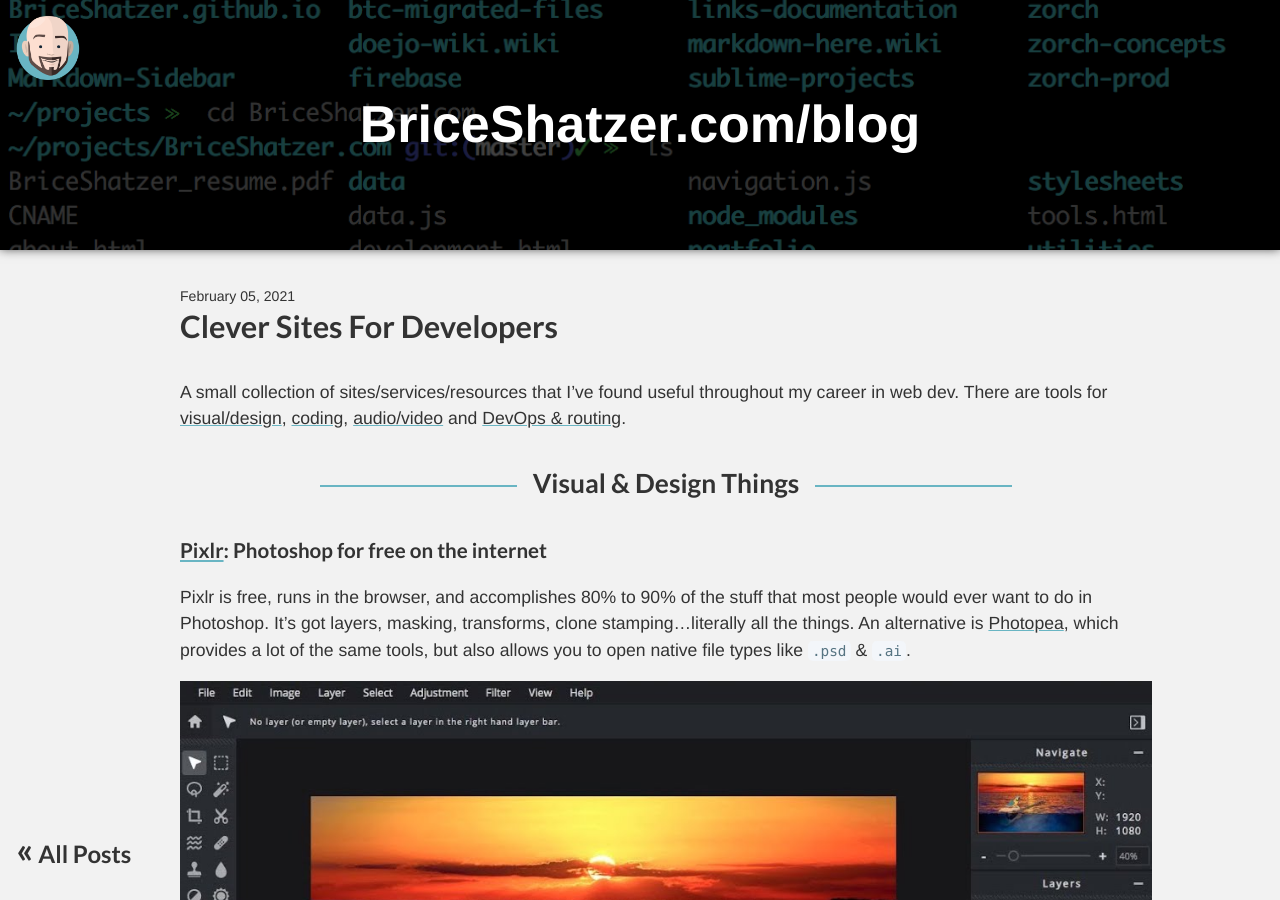
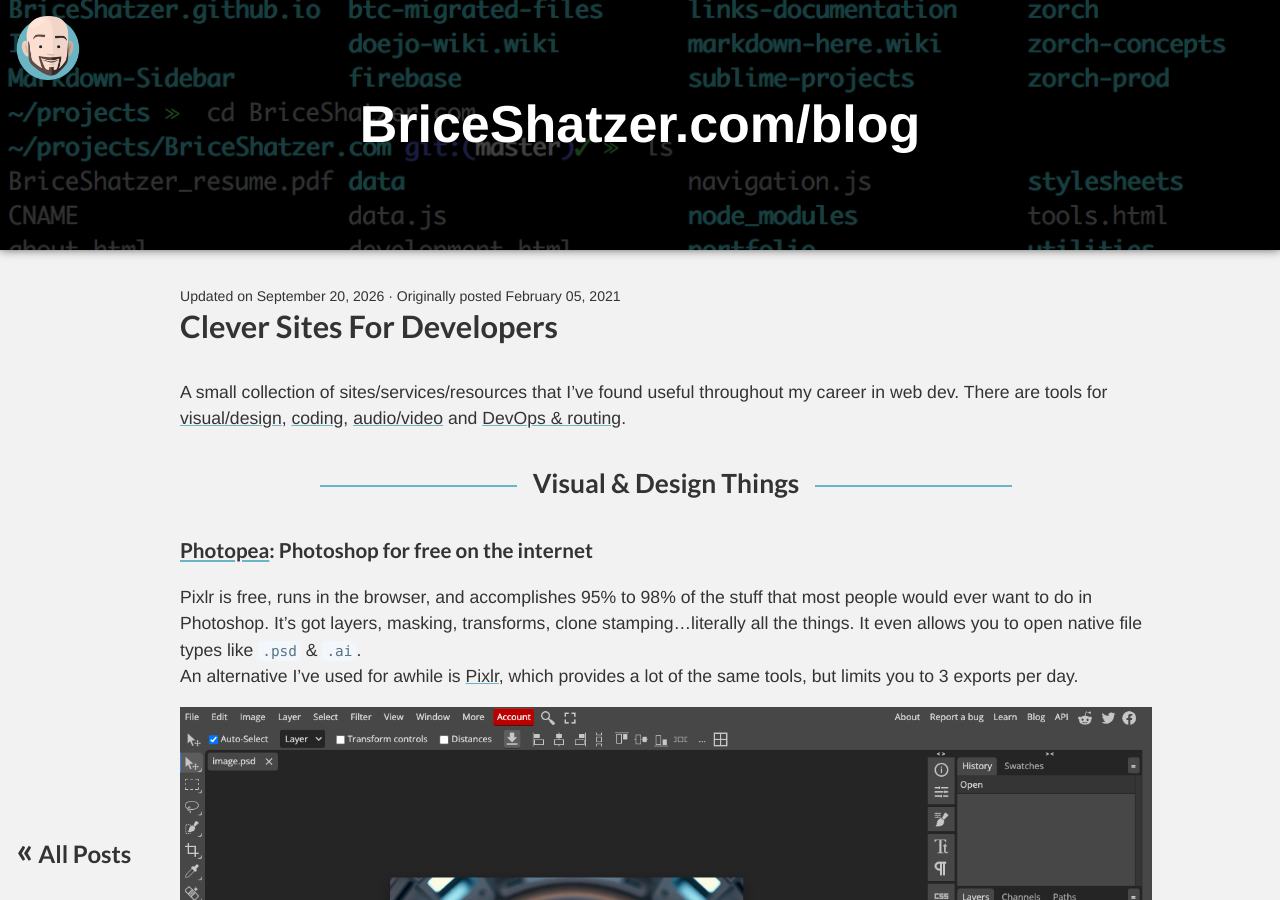
Before and after one commit to BriceShatzer/blog, a Jekyll site: the page built from _posts/2021-02-05-Clever-Sites.md, in a window 1280 px wide and 900 px high. Built offline with Jekyll 4.4.1, drawn with Linux system fonts in a browser that asks for light colours; some web fonts are replaced.

Commit message:
update "updated at" templating logic. Also updated the clever sites post

```diff
--- a/_drafts/2017-04-02-welcome-to-jekyll.markdown
+++ b/_drafts/2017-04-02-welcome-to-jekyll.markdown
@@ -4,6 +4,7 @@
 date:   2017-04-03 13:10:38 -0500
 categories: jekyll update
 description: "This is a short description"
+last_modified_at: 2026-10-07 13:10:38 -0500
 ---
 You’ll find this post in your `_posts` directory. Go ahead and edit it and re-build the site to see your changes. You can rebuild the site in many different ways, but the most common way is to run `jekyll serve`, which launches a web server and auto-regenerates your site when a file is updated.
 
--- a/_layouts/post.html
+++ b/_layouts/post.html
@@ -2,7 +2,16 @@
 layout: default
 ---
 <article class="post">
-  <time class="meta" datetime="{{ page.date | date_to_xmlschema }}">{{ page.date | date: '%B %d, %Y' }}</time>{%- if page.last_modified_at %}<span class="meta"> &middot; updated <time datetime="{{ page.last_modified_at | date_to_xmlschema }}">{{ page.last_modified_at | date: '%B %d, %Y' }}</time></span>{%- endif %}
+
+  {%- if page.last_modified_at %}
+  <span class="meta">Updated on <time datetime="{{ page.last_modified_at | date_to_xmlschema }}">{{ page.last_modified_at | date: '%B %d, %Y' }}</time>
+
+
+   &middot; Originally posted
+  </span>
+
+  {%- endif %}
+   <time class="meta" datetime="{{ page.date | date_to_xmlschema }}">{{ page.date | date: '%B %d, %Y' }}</time>
 
   <h1 class="post-title">{{ page.title }}</h1>
 
--- a/_posts/2021-02-05-Clever-Sites.md
+++ b/_posts/2021-02-05-Clever-Sites.md
@@ -1,7 +1,8 @@
 ---
 layout: post
 title:  "Clever Sites For Developers"
-date:   2021-02-05 12:00:00 -0500
+date:   2021-02-05 12:00:00 -0600
+last_modified_at: 2026-09-20 12:43:38 -0600
 permalink: "/2021-02-05-Clever-Sites"
 categories: development
 tags: front-end javascript css design
@@ -44,10 +45,11 @@
 
 ## Visual & Design Things
 
-### [Pixlr](https://pixlr.com/e/): Photoshop for free on the internet
-Pixlr is free, runs in the browser, and accomplishes 80% to 90% of the stuff that most people would ever want to do in Photoshop. It's got layers, masking, transforms, clone stamping...literally all the things. An alternative is [Photopea](https://www.photopea.com/), which provides a lot of the same tools, but also allows you to open native file types like `.psd` & `.ai`.
+### [Photopea](https://www.photopea.com/): Photoshop for free on the internet
+Pixlr is free, runs in the browser, and accomplishes 95% to 98% of the stuff that most people would ever want to do in Photoshop. It's got layers, masking, transforms, clone stamping...literally all the things. It even allows you to open native file types like `.psd` & `.ai`.
+An alternative I've used for awhile is [Pixlr](https://pixlr.com/e/), which provides a lot of the same tools, but limits you to 3 exports per day.
 
-![Pixlr editor]({{ "/assets/post-files/2021-02-05-Clever-Sites/pixlr.jpg" | relative_url }})
+![Pixlr editor]({{ "/assets/post-files/2021-02-05-Clever-Sites/photopea.png" | relative_url }})
 
 ### [Boxy SVG](https://boxy-svg.com/): Free online SVG editor
 Boxy SVG is a free, easy to use, and pretty robust SVG editor. You do have to create an account to export or save anything, but it does allow you to generate alternative file types (png,jpg,etc). It also includes a really neat generator feature that allows you to create valid barcodes & QR codes, jigsaw puzzle templates, parliament charts, or printing marks.
```
Also changed, not shown: index.html (+15 -1 lines), assets/post-files/2021-02-05-Clever-Sites/photopea.png (added).
